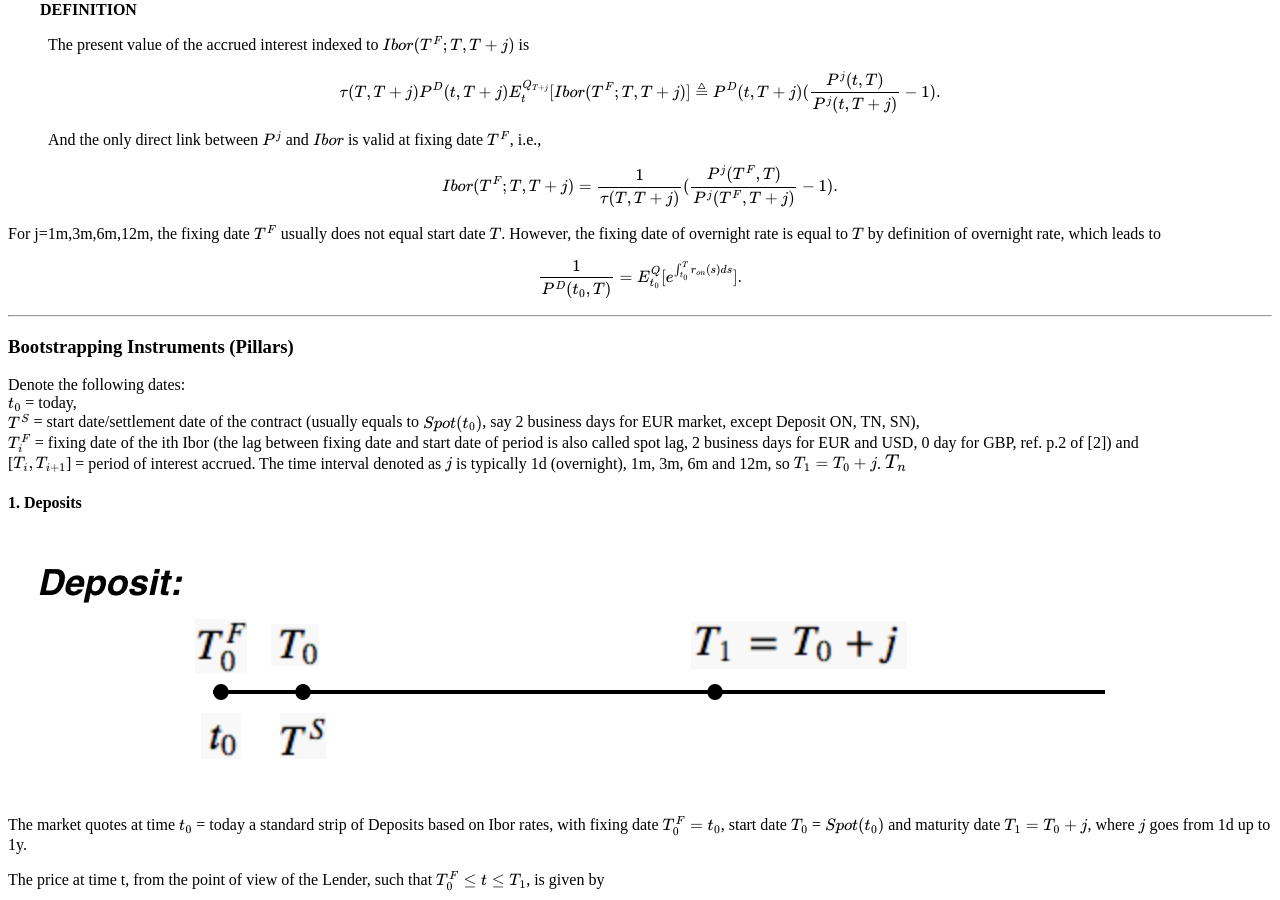
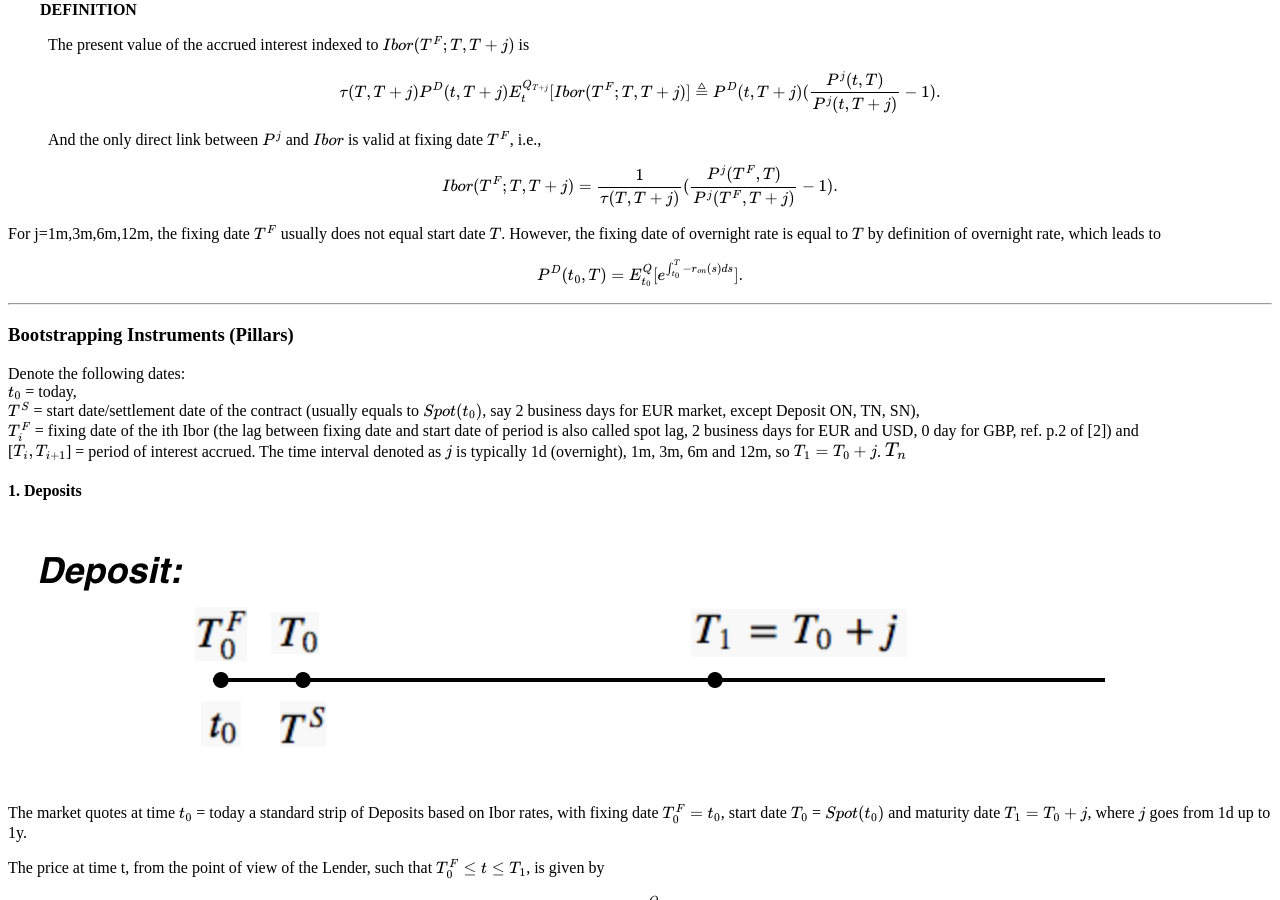
Before and after one commit to scuiaa555/scuiaa555.github.io, a Jekyll site: the page built from _posts/2017-04-15-Multi-Curve-Bootstrapping.md, in a window 1280 px wide and 900 px high, scrolled down 513 px. Built offline with Jekyll 4.4.1, drawn with Linux system fonts in a browser that asks for light colours; formulas are drawn with MathJax 3; comment, search, counter and statistics services are not loaded.

Commit message:
Modified on Tue Apr 18 20:21:37 HKT 2017

```diff
--- a/_posts/2017-04-15-Multi-Curve-Bootstrapping.md
+++ b/_posts/2017-04-15-Multi-Curve-Bootstrapping.md
@@ -34,7 +34,7 @@ We adopt the definition according to p.3 of [2], i.e.,
 
 For j=1m,3m,6m,12m, the fixing date $T^F$ usually does not equal start date $T$. However, the fixing date of overnight rate is equal to $T$ by definition of overnight rate, which leads to
 
-$$\frac{1}{P^D(t_0,T)}=E^Q_{t_0}[e^{\int_{t_0}^Tr_{on}(s)ds}].$$
+$$P^D(t_0,T)=E^Q_{t_0}[e^{\int_{t_0}^T-r_{on}(s)ds}].$$
 
 ---
 ### Bootstrapping Instruments (Pillars)
```
